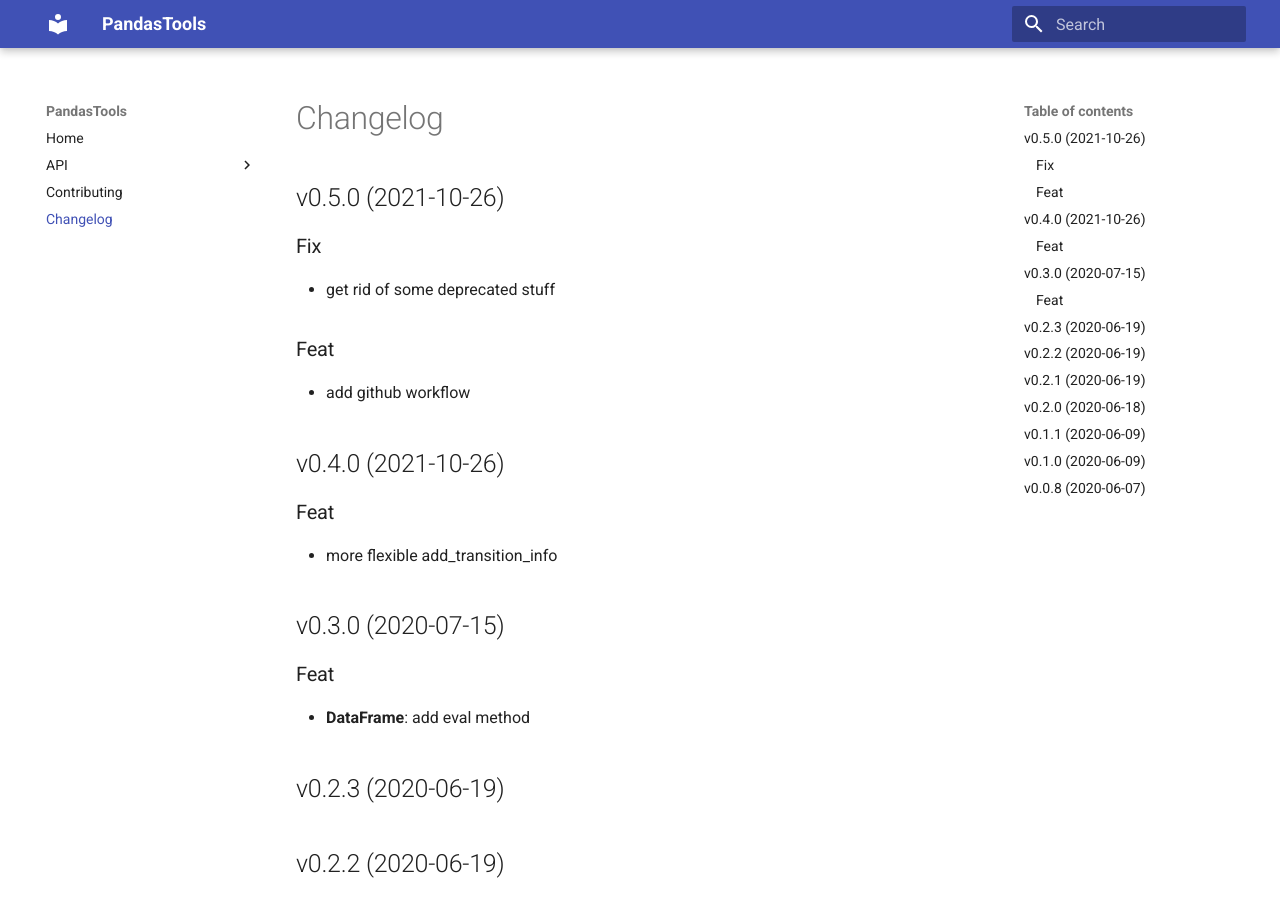
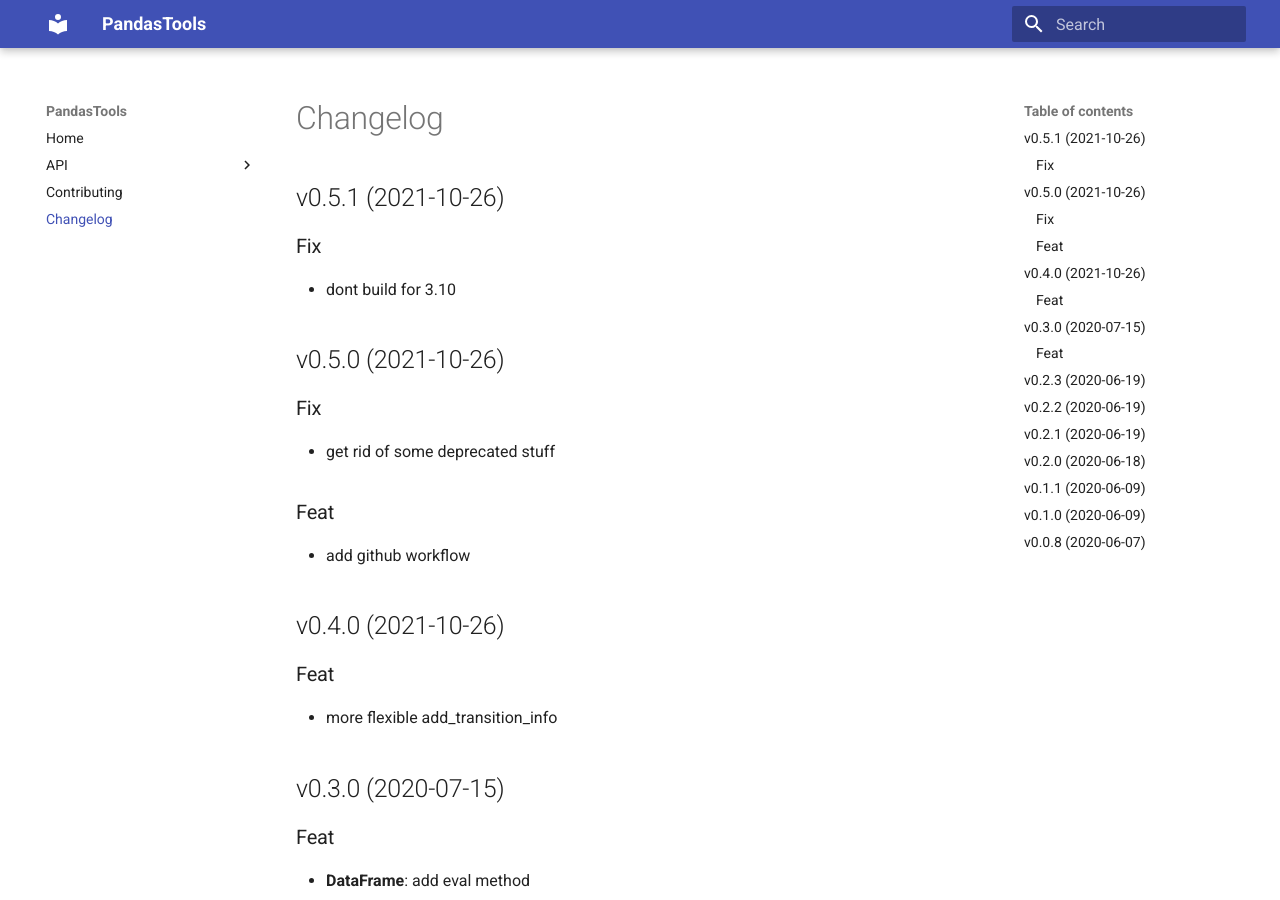
Before and after one commit to phil65/pandastools, an MkDocs documentation site: the page built from docs/changelog.md, in a window 1280 px wide and 900 px high. Built offline with MkDocs 1.6.1 and Material for MkDocs 9.7.7, drawn with Linux system fonts in a browser that asks for light colours.

Commit message:
bump: version 0.5.0 → 0.5.1

```diff
--- a/docs/changelog.md
+++ b/docs/changelog.md
@@ -1,3 +1,9 @@
+## v0.5.1 (2021-10-26)
+
+### Fix
+
+- dont build for 3.10
+
 ## v0.5.0 (2021-10-26)
 
 ### Fix
--- a/pandastools/__init__.py
+++ b/pandastools/__init__.py
@@ -6,6 +6,6 @@
 
 __author__ = """Philipp Temminghoff"""
 __email__ = "phil65@kodi.tv"
-__version__ = "0.5.0"
+__version__ = "0.5.1"
 
 __all__ = ["accessors", "utils"]
--- a/pyproject.toml
+++ b/pyproject.toml
@@ -1,6 +1,6 @@
 [tool.poetry]
 name = "PandasTools"
-version = "0.5.0"
+version = "0.5.1"
 description = "Helper functions for Pandas DataFrames / Series"
 readme = 'docs/index.md'
 repository = "https://github.com/phil65/pandastools"
@@ -104,7 +104,7 @@
 '''
 [tool.commitizen]
 name = "cz_conventional_commits"
-version = "0.5.0"
+version = "0.5.1"
 tag_format = "v$version"
 version_files = [
     "pandastools/__init__.py:__version__",
--- a/setup.py
+++ b/setup.py
@@ -35,6 +35,6 @@
     packages=find_packages(),
     test_suite="tests",
     url="https://github.com/phil65/pandastools",
-    version="0.5.0",
+    version="0.5.1",
     zip_safe=False,
 )
```
Also changed, not shown: CHANGELOG.md (+6 -0 lines).
